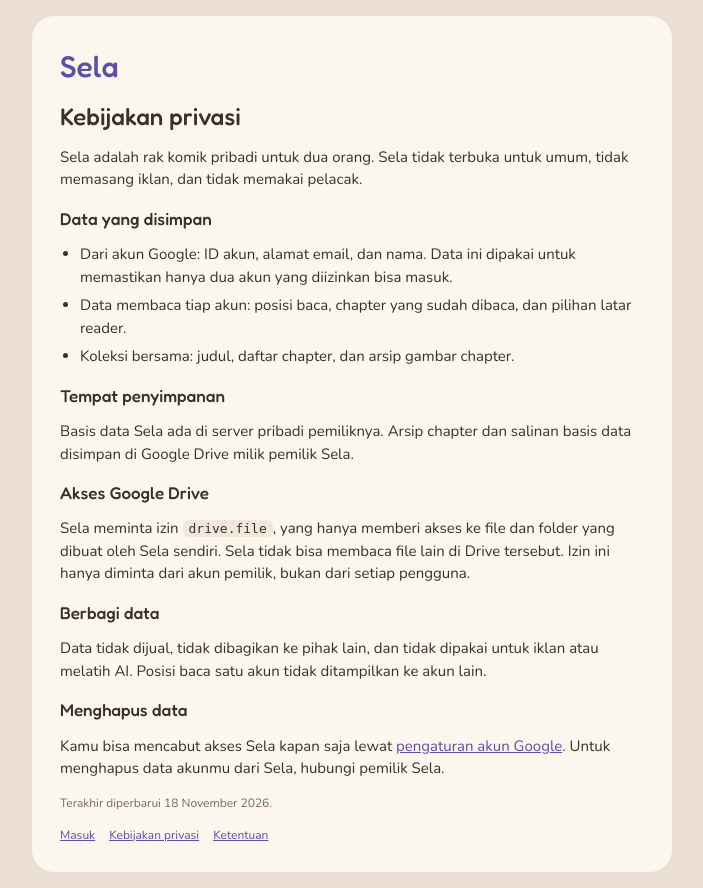
After one commit to Thinnur/Sela, a Python web app: template sela/templates/privasi.html in a window 1280 px wide. The commit adds this page. Shown: the whole page, without its empty margins (288-991 px from the left). Run offline with Jinja, Linux system fonts and the light colour scheme; the template is opened without the code that fills it, so the values that code supplies are empty.

Commit message:
feat: halaman publik kebijakan privasi dan ketentuan

```diff
--- a/sela/static/css/sela.css
+++ b/sela/static/css/sela.css
@@ -347,3 +347,13 @@ progress::-moz-progress-bar { background: var(--lavender); border-radius: 3px; }
 .daftar-chapter .ini { color: var(--lavender); font-weight: 700; }
 .daftar-chapter .ikon { color: var(--teal); }
 @media (min-width: 720px) { .akhir { padding-bottom: 160px; } }
+
+/* halaman publik */
+.dokumen { max-width: 640px; }
+.dokumen h1 { font-size: 24px; }
+.dokumen h2 { font-size: 17px; margin-top: 4px; }
+.dokumen ul { margin: 0; padding-left: 20px; display: flex; flex-direction: column; gap: 6px; }
+.dokumen a:not(.logo) { color: var(--lavender-tua); text-decoration: underline; }
+.dokumen code { background: var(--pasir-muda); border-radius: 6px; padding: 1px 6px; font-size: 13px; }
+.tautan-publik { display: flex; gap: 14px; flex-wrap: wrap; color: var(--lembut); }
+.tautan-publik a { text-decoration: underline; }
--- /dev/null
+++ b/sela/templates/_publik.html
@@ -0,0 +1,12 @@
+{% extends "dasar.html" %}
+{% block kelas_body %}hal-masuk{% endblock %}
+{% block konten %}
+<main class="masuk">
+  <article class="masuk-kartu dokumen">
+    <a class="logo fd" href="/masuk">Sela</a>
+    {% block isi_dokumen %}{% endblock %}
+    <p class="kecil lembut">Terakhir diperbarui 18 November 2026.</p>
+    <nav class="kecil tautan-publik"><a href="/masuk">Masuk</a><a href="/privasi">Kebijakan privasi</a><a href="/ketentuan">Ketentuan</a></nav>
+  </article>
+</main>
+{% endblock %}
--- a/sela/templates/masuk.html
+++ b/sela/templates/masuk.html
@@ -7,6 +7,7 @@
     <div class="logo fd">Sela</div>
     <p>Rak komik pribadi Fathin dan Putri. Hanya dua akun Google yang bisa masuk.</p>
     <a class="tombol tombol-utama" href="/masuk/google">Masuk dengan Google</a>
+    <nav class="kecil tautan-publik"><a href="/privasi">Kebijakan privasi</a><a href="/ketentuan">Ketentuan</a></nav>
   </div>
 </main>
 {% endblock %}
--- /dev/null
+++ b/sela/templates/privasi.html
@@ -0,0 +1,20 @@
+{% extends "_publik.html" %}
+{% block judul %}Kebijakan privasi · Sela{% endblock %}
+{% block isi_dokumen %}
+<h1 class="fd">Kebijakan privasi</h1>
+<p>Sela adalah rak komik pribadi untuk dua orang. Sela tidak terbuka untuk umum, tidak memasang iklan, dan tidak memakai pelacak.</p>
+<h2 class="fd">Data yang disimpan</h2>
+<ul>
+  <li>Dari akun Google: ID akun, alamat email, dan nama. Data ini dipakai untuk memastikan hanya dua akun yang diizinkan bisa masuk.</li>
+  <li>Data membaca tiap akun: posisi baca, chapter yang sudah dibaca, dan pilihan latar reader.</li>
+  <li>Koleksi bersama: judul, daftar chapter, dan arsip gambar chapter.</li>
+</ul>
+<h2 class="fd">Tempat penyimpanan</h2>
+<p>Basis data Sela ada di server pribadi pemiliknya. Arsip chapter dan salinan basis data disimpan di Google Drive milik pemilik Sela.</p>
+<h2 class="fd">Akses Google Drive</h2>
+<p>Sela meminta izin <code>drive.file</code>, yang hanya memberi akses ke file dan folder yang dibuat oleh Sela sendiri. Sela tidak bisa membaca file lain di Drive tersebut. Izin ini hanya diminta dari akun pemilik, bukan dari setiap pengguna.</p>
+<h2 class="fd">Berbagi data</h2>
+<p>Data tidak dijual, tidak dibagikan ke pihak lain, dan tidak dipakai untuk iklan atau melatih AI. Posisi baca satu akun tidak ditampilkan ke akun lain.</p>
+<h2 class="fd">Menghapus data</h2>
+<p>Kamu bisa mencabut akses Sela kapan saja lewat <a href="https://myaccount.google.com/permissions">pengaturan akun Google</a>. Untuk menghapus data akunmu dari Sela, hubungi pemilik Sela.</p>
+{% endblock %}
```
Also changed, not shown: sela/auth.py (+9 -1 lines), sela/templates/ketentuan.html (added, +12 -0 lines), tests/test_auth.py (+7 -0 lines), tests/test_halaman.py (+1 -1 lines).
